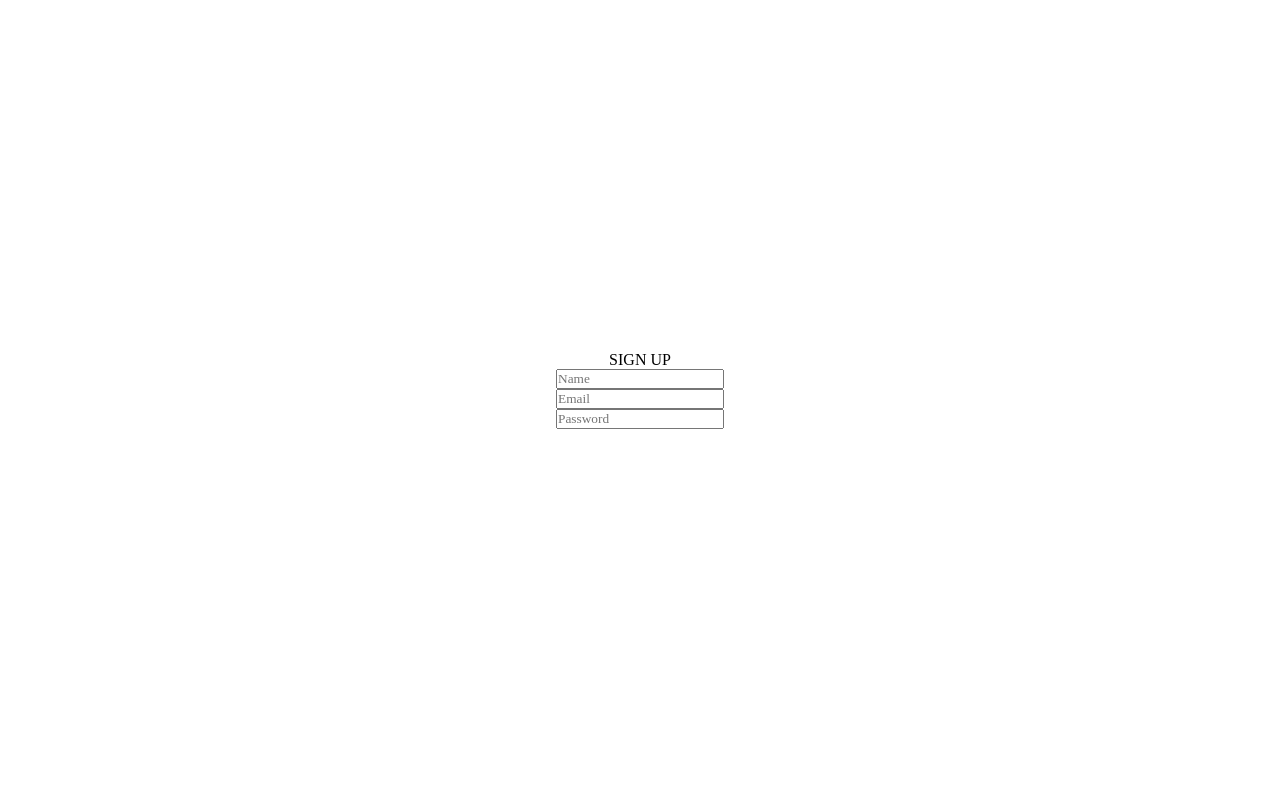
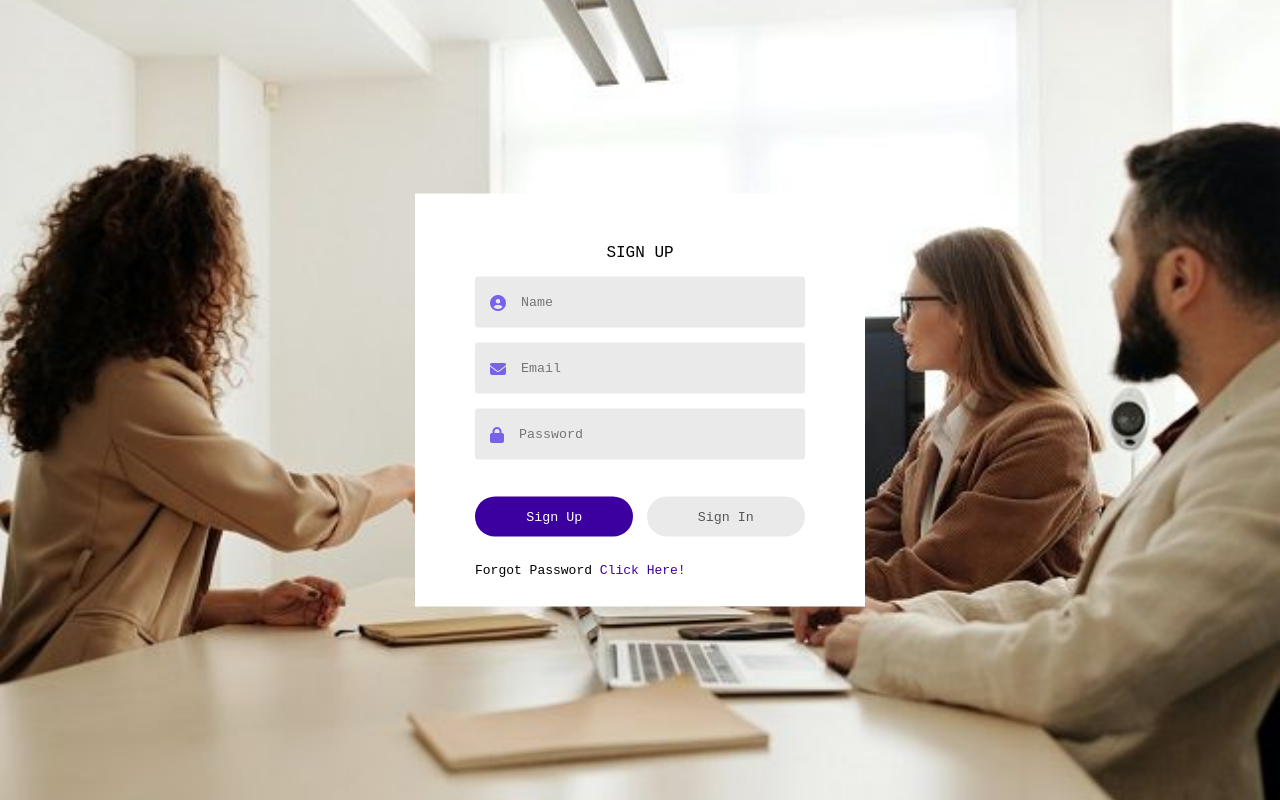
Before and after one commit to tharunnaidug/CPS, a plain HTML site: page HTML/index.html in a window 1280 px wide. Drawn offline with Linux system fonts and the light colour scheme.

Commit message:
Add files via upload

```diff
--- a/HTML/index.html
+++ b/HTML/index.html
@@ -5,21 +5,25 @@
     <meta name="viewport" content="width=device-width, initial-scale=1.0">
     <title>Document</title>
     <link rel="stylesheet" href="style.css">
+    <script src="https://kit.fontawesome.com/7cec9946a2.js" crossorigin="anonymous"></script>
 
 </head>
 <body>
     <div class="container">
         <div class="form-box"
-          <h1>SIGN UP</h1>
+          <h1 id="title">SIGN UP</h1>
         <form>
             <div class="input-group">
-                <div class="input-field">
+                <div class="input-field" id="namefield">
+                    <i class="fa-solid fa-circle-user"></i>
                     <input type="text" placeholder="Name">
+
                 </div>
 
 
                 <div class="input-group">
                     <div class="input-field">
+                        <i class="fa-solid fa-envelope"></i>
                         <input type="email" placeholder="Email">
                     </div>
 
@@ -27,13 +31,61 @@
 
                     <div class="input-group">
                         <div class="input-field">
+                            <i class="fa-solid fa-lock"></i>
                             <input type="Password" placeholder="Password">
                         </div>
+                   </div>
+            </div>
+            <p>Forgot Password  <a href="#">Click Here!</a></p>
+            </div>
+            <div class="btn-field">
+                <button type="button" id="signupBtn">Sign Up </button>
+                <button type="button" id="signinBtn" class="disable">Sign In</button>
             </div>
         </form>
 
 
-    </div>
-</div>
+       </div>
+  </div>
+
+
+
+
+<script>
+
+let signupBtn=document.getElementById("signupBtn");
+let signinBtn=document.getElementById("signinBtn");
+let namefield=document.getElementById("namefield");
+let title=document.getElementById("title");
+
+
+
+
+signinBtn.oneclick=function()
+{
+    namefield.style.maxHeight= "0";
+    title.innerHTML="Sign In";
+    signupBtn.classList.add("disable");
+    signinBtn.classList.remove("disable");
+
+
+
+}
+signupBtn.oneclick=function()
+{
+    namefield.style.maxHeight="60";
+    title.innerHTML="Sign Up";
+    signupBtn.classList.remove("disable");
+    signinBtn.classList.add("disable");
+
+
+
+}
+
+
+
+
+</script>
+
 </body>
 </html>
--- a/HTML/style.css
+++ b/HTML/style.css
@@ -1,14 +1,14 @@
 *{
     margin: 0;
     padding: 0;
-    font-family: 'poppins','sans-serif';
+    font-family: 'Courier New', Courier, monospace;
     box-sizing: border-box;
 }
 .container
 {
     width: 100%;
 height: 100vh;
-background-image: linear-gradient (rgba (0,0,50, 0.8), rgba(0,0,50,0.8)), url(bg.png );
+background-image: url(bg.png );
 background-position: center;
 background-size: cover;
 position:relative;
@@ -42,3 +42,56 @@ position:relative;
     left: 50px;
     transform: translateX(-50%);
 }
+
+
+.input-field{
+    background: #eaeaea;
+    margin: 15px 0;
+    border-radius:3px;
+    display: flex;
+    align-items: center;
+    max-height: 65px;
+    transition: max-height 0.5s;
+    overflow: hidden;
+}
+input{
+    width: 100%;
+    background: transparent;
+    border: 0;
+    outline: 0;
+    padding: 18px 15px;
+}.input-field i{
+    margin-left: 15px;
+    color: #2d07eb99;
+}
+form p{
+    text-align: left;
+    font-size: 13px;
+}
+form p a{
+    text-decoration: none;
+    color: #3c00a0;
+}
+.btn-field{
+    width: 100%;
+    display: flex;
+    justify-content: space-between;
+}
+.btn-field button{
+    flex-basis: 48%;
+    background: #3c00a0;
+    color: #fff;
+    height: 40px;
+    border-radius: 20px;
+    border: 0;
+    outline: 0;
+    cursor: pointer;
+    transition: background 1s;
+}
+.input-group{
+    height: 220px;
+}
+.btn-field button.disable{
+    background: #eaeaea;
+    color: #555;
+}
```
